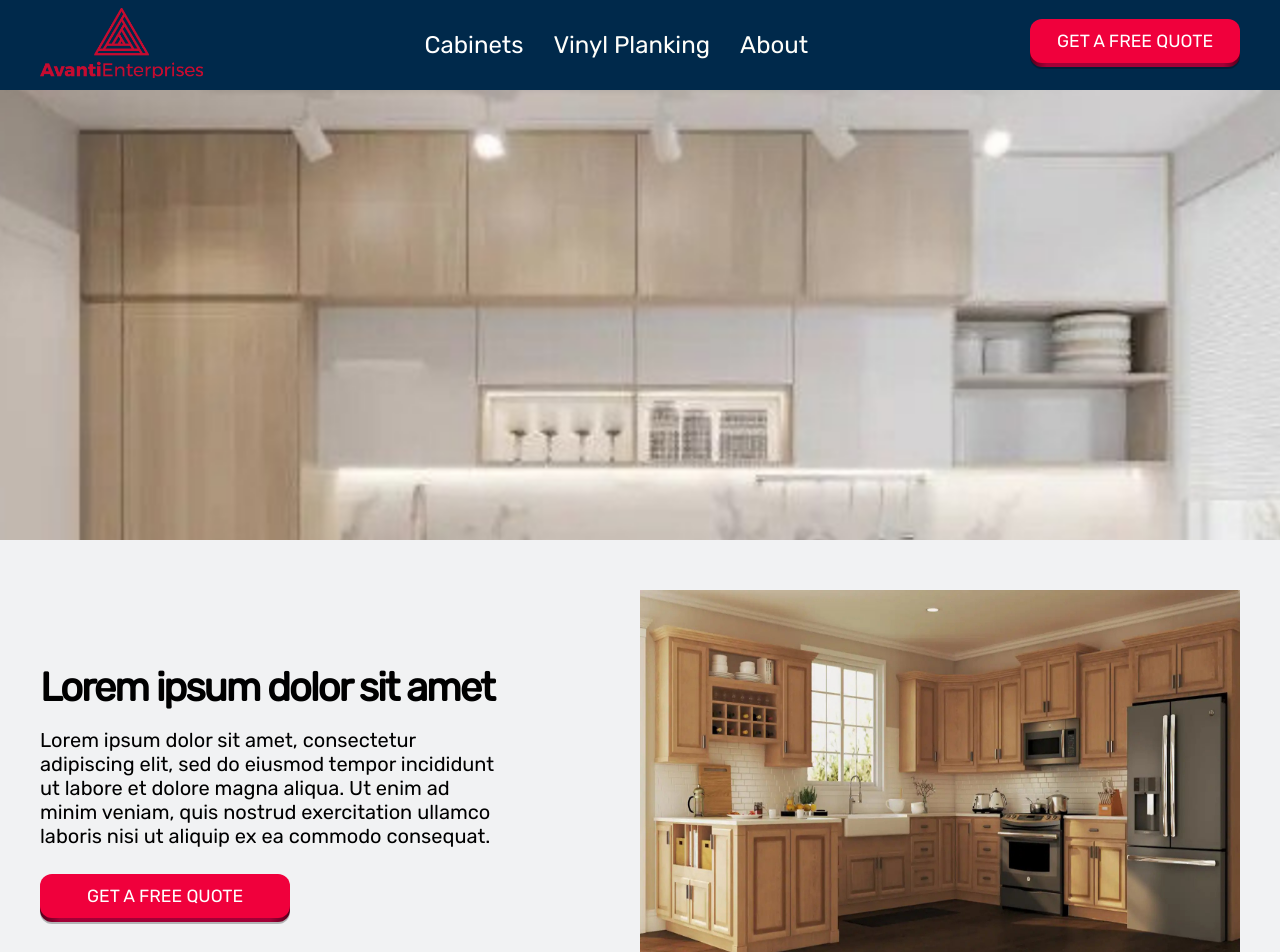
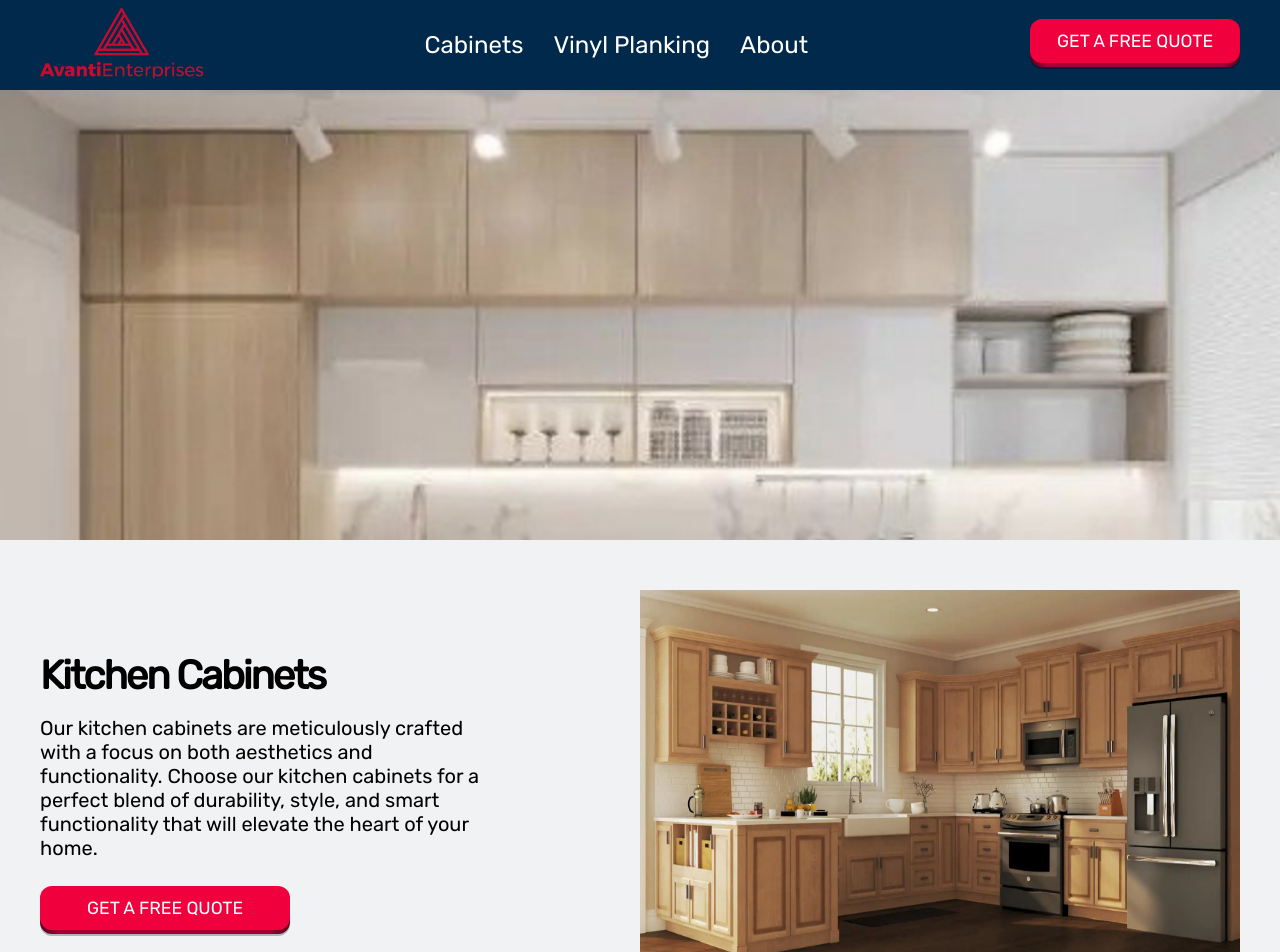
Before and after one commit to propitive/avanti-enterprises, a React (Create React App) app: page /services/kitchen-cabinets in a window 1280 px wide. Shown: the top 952 px of the page. Built offline with nearby package versions, Linux system fonts and the light colour scheme; a web font is replaced by a local one.

Commit message:
replaced fill in text in kitchen cabinets page

```diff
--- a/src/components/KitchenCabinets/KitchenCabinets.js
+++ b/src/components/KitchenCabinets/KitchenCabinets.js
@@ -22,13 +22,13 @@ function KitchenCabinets() {
         <div className="k-cabinets__first-section">
           <div className="k-cabinets__first-section__description">
             <h3 className="k-cabinets__first-section__header">
-              Lorem ipsum dolor sit amet
+              Kitchen Cabinets
             </h3>
             <p className="k-cabinets__first-section__paragraph">
-              Lorem ipsum dolor sit amet, consectetur adipiscing elit, sed do
-              eiusmod tempor incididunt ut labore et dolore magna aliqua. Ut
-              enim ad minim veniam, quis nostrud exercitation ullamco laboris
-              nisi ut aliquip ex ea commodo consequat.
+              Our kitchen cabinets are meticulously crafted with a focus on both
+              aesthetics and functionality. Choose our kitchen cabinets for a
+              perfect blend of durability, style, and smart functionality that
+              will elevate the heart of your home.
             </p>
             <Link
               to="/contact-form"
```
